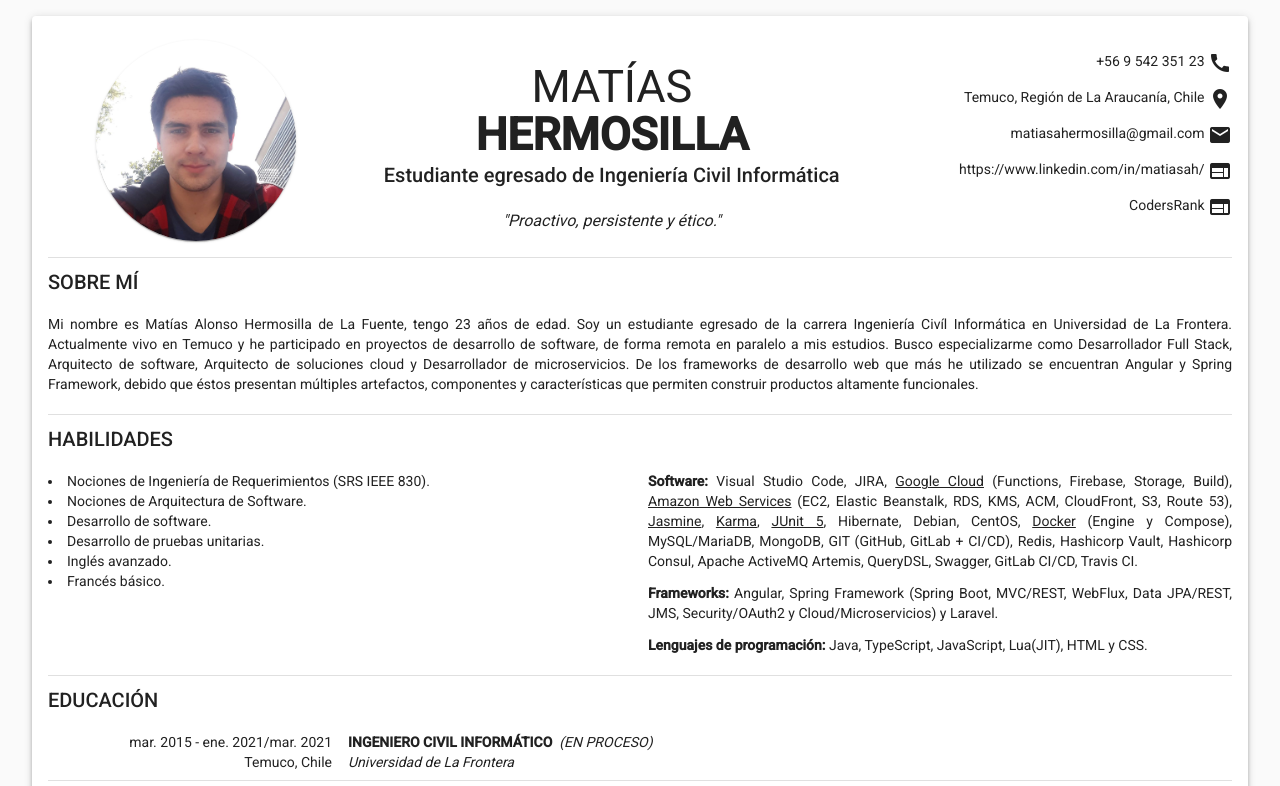
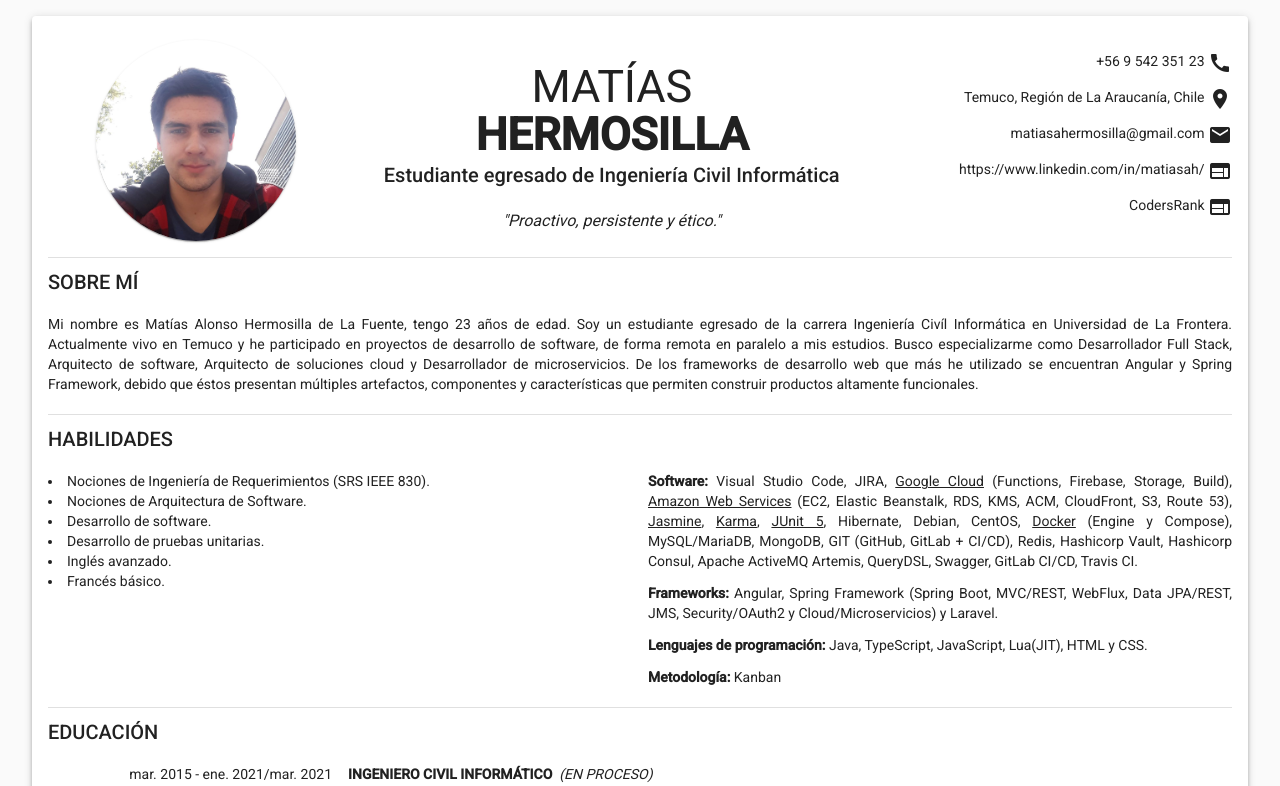
Before and after one commit to matiasah/curriculum, an Angular app: page / in a window 1280 px wide. Shown: the top 786 px of the page. Built offline with nearby package versions, Linux system fonts and the light colour scheme.

Commit message:
Correcciones

```diff
--- a/src/app/app.component.html
+++ b/src/app/app.component.html
@@ -110,6 +110,10 @@
                             </p>
                             <p class="text-justify">
                                 <b>Lenguajes de programación:</b> Java, TypeScript, JavaScript, Lua(JIT), HTML y CSS.
+                            </p>
+                            <p class="text-justify">
+                                <b>Metodología:</b>
+                                Kanban
                             </p>
                         </div>
                     </div>
```
Also changed, not shown: 5 other files (tests, documents, lock files or other folders).
